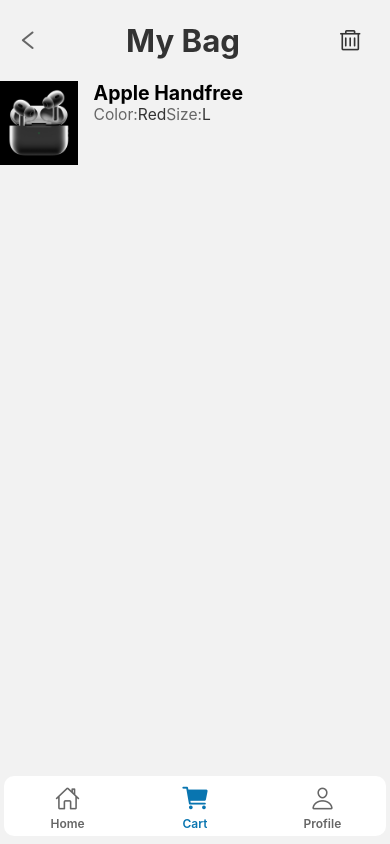
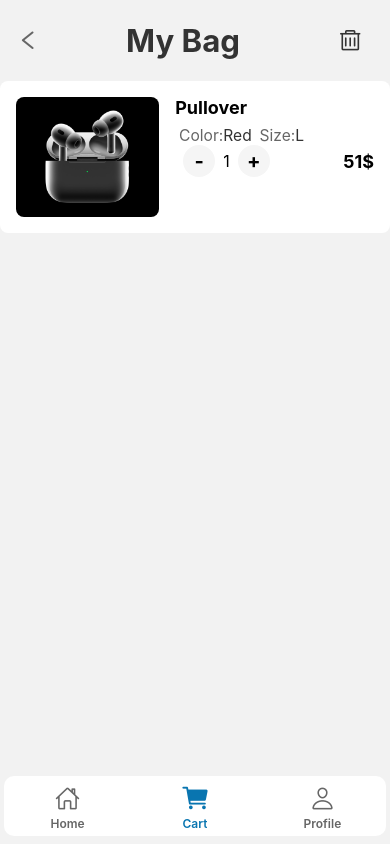
Before and after one commit to Syed-Shayan-01/react-native-app, a React Native app: screen /Cart in a window 390 px wide. Built offline with nearby package versions, Linux system fonts and the light colour scheme.

Commit message:
"Refactored Cart.js component, replaced FlatList with a single ProductCard component, and updated styles"

```diff
--- a/pages/cart/Cart.js
+++ b/pages/cart/Cart.js
@@ -1,18 +1,137 @@
+// import {
+//   View,
+//   Text,
+//   StyleSheet,
+//   Dimensions,
+//   SafeAreaView,
+//   Image,
+//   FlatList,
+// } from 'react-native';
+// import IonIcon from 'react-native-vector-icons/Ionicons';
+// import FeatherIcon from 'react-native-vector-icons/Feather';
+// import AntDesign from 'react-native-vector-icons/AntDesign';
+// import React from 'react';
+// const {width, height} = Dimensions.get('window');
+// const Cart = () => {
+//   return (
+//     <>
+//       <View style={styles.navbar}>
+//         <Text>
+//           <AntDesign name="left" style={styles.menuicon} />
+//         </Text>
+//         <Text style={styles.homeTxt}>My Bag</Text>
+//         <Text style={styles.userIcon}>
+//           <AntDesign name="delete" style={styles.userIcon} />
+//         </Text>
+//       </View>
+//       <FlatList
+//         data={[1]}
+//         renderItem={() => {
+//           return (
+//             <SafeAreaView
+//               style={{
+//                 flexDirection: 'row',
+//                 padding: Math.min(width, height) * 0.01,
+//                 borderRadius: 10,
+//                 marginHorizontal: width * 0.02,
+//               }}>
+//               <View>
+//                 <Image
+//                   style={{width: width * 0.3, height: height * 0.2}}
+//                   source={require('../../public/images/apple.jpg')}
+//                 />
+//               </View>
+//               <View style={{marginHorizontal: width * 0.04}}>
+//                 <Text
+//                   style={{
+//                     fontWeight: 'bold',
+//                     fontSize: Math.min(width, height) * 0.05,
+//                   }}>
+//                   Apple Handfree
+//                 </Text>
+//                 <View style={{flexDirection: 'row', alignItems: 'center'}}>
+//                   <Text style={{marginHorizontal: width * 0.01}}>
+//                     <Text
+//                       style={{
+//                         fontSize: Math.min(width, height) * 0.04,
+//                         color: '#666666',
+//                       }}>
+//                       Color:
+//                     </Text>
+//                     <Text
+//                       style={{
+//                         fontSize: Math.min(width, height) * 0.04,
+//                         color: '#333333',
+//                       }}>
+//                       Red
+//                     </Text>
+//                   </Text>
+//                   <Text style={{marginHorizontal: width * 0.01}}>
+//                     <Text
+//                       style={{
+//                         fontSize: Math.min(width, height) * 0.04,
+//                         color: '#666666',
+//                       }}>
+//                       Size:
+//                     </Text>
+//                     <Text
+//                       style={{
+//                         fontSize: Math.min(width, height) * 0.04,
+//                         color: '#333333',
+//                       }}>
+//                       L
+//                     </Text>
+//                   </Text>
+//                 </View>
+//               </View>
+//             </SafeAreaView>
+//           );
+//         }}
+//       />
+//     </>
+//   );
+// };
+
+// export default Cart;
+
+// const styles = StyleSheet.create({
+//   navbar: {
+//     flexDirection: 'row',
+//     justifyContent: 'space-between',
+//     alignItems: 'center',
+//     paddingHorizontal: 16,
+//     paddingVertical: 20,
+//   },
+//   menuicon: {
+//     fontSize: Math.min(width, height) * 0.06,
+//     color: '#666666',
+//   },
+//   homeTxt: {
+//     fontSize: Math.min(width, height) * 0.08,
+//     fontWeight: 'bold',
+//     color: '#333333',
+//   },
+//   userIcon: {
+//     fontSize: Math.min(width, height) * 0.06,
+//     padding: 6,
+//     borderRadius: 100,
+//     color: '#333333',
+//     fontWeight: 'bold',
+//   },
+// });
+
+import React from 'react';
 import {
   View,
   Text,
+  Image,
   StyleSheet,
+  TouchableOpacity,
   Dimensions,
-  SafeAreaView,
-  Image,
-  FlatList,
 } from 'react-native';
-import IonIcon from 'react-native-vector-icons/Ionicons';
-import FeatherIcon from 'react-native-vector-icons/Feather';
 import AntDesign from 'react-native-vector-icons/AntDesign';
-import React from 'react';
 const {width, height} = Dimensions.get('window');
-const Cart = () => {
+const ProductCard = () => {
   return (
     <>
       <View style={styles.navbar}>
@@ -24,27 +143,17 @@
           <AntDesign name="delete" style={styles.userIcon} />
         </Text>
       </View>
-      <FlatList
-        data={[1]}
-        renderItem={() => {
-          return (
-            <SafeAreaView style={{flexDirection: 'row'}}>
-              <View>
+      <View style={styles.container}>
+        <View style={styles.imageContainer}>
           <Image
-                  style={{width: width * 0.2, height: height * 0.1}}
-                  source={require('../../public/images/apple.jpg')}
+            source={require('../../public/images/apple.jpg')} // Replace with your actual image path
+            style={styles.image}
           />
         </View>
-              <View style={{marginHorizontal: width * 0.04}}>
-                <Text
-                  style={{
-                    fontWeight: 'bold',
-                    fontSize: Math.min(width, height) * 0.05,
-                  }}>
-                  Apple Handfree
-                </Text>
-                <View style={{flexDirection: 'row', alignItems: "center",}}>
-                  <Text>
+        <View style={styles.detailsContainer}>
+          <Text style={styles.title}>Pullover</Text>
+          <View style={{flexDirection: 'row', alignItems: 'center'}}>
+            <Text style={{marginHorizontal: width * 0.01}}>
               <Text
                 style={{
                   fontSize: Math.min(width, height) * 0.04,
@@ -60,7 +169,7 @@
                 Red
               </Text>
             </Text>
-                  <Text>
+            <Text style={{marginHorizontal: width * 0.01}}>
               <Text
                 style={{
                   fontSize: Math.min(width, height) * 0.04,
@@ -77,18 +186,39 @@
               </Text>
             </Text>
           </View>
+          <View
+            style={{
+              flexDirection: 'row',
+              alignItems: 'center',
+              justifyContent: 'space-between',
+            }}>
+            <View style={styles.quantityContainer}>
+              <TouchableOpacity style={styles.button}>
+                <Text style={styles.buttonText}>-</Text>
+              </TouchableOpacity>
+              <Text style={styles.quantity}>1</Text>
+              <TouchableOpacity style={styles.button}>
+                <Text style={styles.buttonText}>+</Text>
+              </TouchableOpacity>
             </View>
-            </SafeAreaView>
-          );
-        }}
-      />
+            <View>
+              <Text style={styles.price}>51$</Text>
+            </View>
+          </View>
+        </View>
+      </View>
     </>
   );
 };
 
-export default Cart;
-
 const styles = StyleSheet.create({
+  container: {
+    flexDirection: 'row',
+    backgroundColor: '#fff',
+    padding: 16,
+    borderRadius: 8,
+    marginBottom: 16,
+  },
   navbar: {
     flexDirection: 'row',
     justifyContent: 'space-between',
@@ -112,12 +242,53 @@
     color: '#333333',
     fontWeight: 'bold',
   },
-  cartContainer: {
-    paddingHorizontal: 16,
-    paddingVertical: 20,
-    backgroundColor: '#F8F8F8',
-    borderTopLeftRadius: 20,
-    borderTopRightRadius: 20,
-    marginBottom: 20,
+  imageContainer: {
+    width: '40%',
+    height: 120,
+    marginRight: 16,
+  },
+  image: {
+    width: '100%',
+    height: '100%',
+    resizeMode: 'cover',
+    borderRadius: 8,
+  },
+  detailsContainer: {
+    flex: 1,
+  },
+  title: {
+    fontSize: 18,
+    fontWeight: 'bold',
+    marginBottom: 8,
+  },
+  details: {
+    fontSize: 14,
+    marginBottom: 4,
+  },
+  quantityContainer: {
+    flexDirection: 'row',
+    alignItems: 'center',
+  },
+  button: {
+    width: 32,
+    height: 32,
+    borderRadius: 16,
+    backgroundColor: '#f5f5f5',
+    justifyContent: 'center',
+    alignItems: 'center',
+    marginHorizontal: 8,
+  },
+  buttonText: {
+    fontSize: 20,
+    fontWeight: 'bold',
+  },
+  quantity: {
+    fontSize: 16,
+  },
+  price: {
+    fontSize: 18,
+    fontWeight: 'bold',
   },
 });
+
+export default ProductCard;
```
Lines whose indentation alone changed are shown as unchanged.
